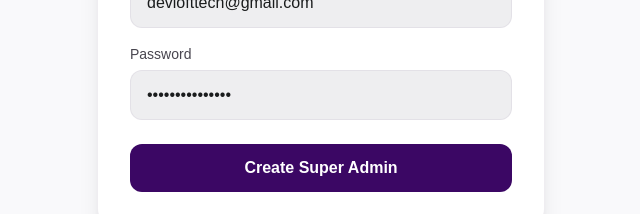
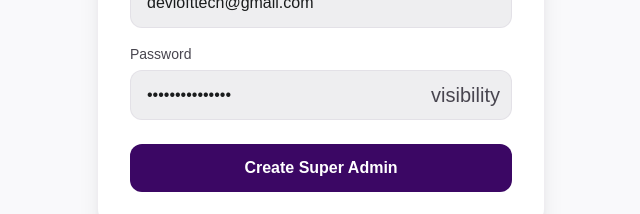
Before and after one commit to devlofttech-oss/demo-gym-erp, a React (Vite) app: page /setup-superadmin in a window 1280 px wide. Shown: the part 410-624 px from the top of the page, without its empty margins (319-959 px from the left). Built offline with nearby package versions, Linux system fonts and the light colour scheme; no server answers.

Commit message:
feat: add password visibility toggle to all password fields

```diff
--- a/src/pages/staff/StaffList.jsx
+++ b/src/pages/staff/StaffList.jsx
@@ -24,6 +24,7 @@ function StaffModal({ initial, onSave, onClose, gymId }) {
   const [createLogin, setCreateLogin] = useState(false);
   const [loginEmail, setLoginEmail] = useState(initial?.email || '');
   const [loginPassword, setLoginPassword] = useState('');
+  const [showLoginPassword, setShowLoginPassword] = useState(false);
   const [saving, setSaving] = useState(false);
 
   const handle = (e) => {
@@ -168,9 +169,15 @@ function StaffModal({ initial, onSave, onClose, gymId }) {
                   </div>
                   <div className="col-span-2 flex flex-col gap-1.5">
                     <label className="text-sm font-medium text-on-surface-variant">Password *</label>
-                    <input type="password" value={loginPassword} onChange={e => setLoginPassword(e.target.value)}
-                      placeholder="Min. 6 characters" required={createLogin} minLength={6}
-                      className="w-full px-4 py-2.5 bg-surface-container border border-outline-variant/30 rounded-lg text-on-surface outline-none focus:border-primary" />
+                    <div className="relative">
+                      <input type={showLoginPassword ? 'text' : 'password'} value={loginPassword} onChange={e => setLoginPassword(e.target.value)}
+                        placeholder="Min. 6 characters" required={createLogin} minLength={6}
+                        className="w-full px-4 py-2.5 pr-11 bg-surface-container border border-outline-variant/30 rounded-lg text-on-surface outline-none focus:border-primary" />
+                      <button type="button" onClick={() => setShowLoginPassword(v => !v)}
+                        className="absolute right-3 top-1/2 -translate-y-1/2 text-on-surface-variant hover:text-on-surface transition-colors" tabIndex={-1}>
+                        <span className="material-symbols-outlined text-[20px]">{showLoginPassword ? 'visibility_off' : 'visibility'}</span>
+                      </button>
+                    </div>
                   </div>
                 </div>
               )}
--- a/src/pages/super-admin/GymForm.jsx
+++ b/src/pages/super-admin/GymForm.jsx
@@ -52,6 +52,7 @@ export default function GymForm() {
   const [existingLogoUrl, setExistingLogoUrl] = useState('');
   const [saving, setSaving] = useState(false);
   const [loadingEdit, setLoadingEdit] = useState(isEdit);
+  const [showOwnerPassword, setShowOwnerPassword] = useState(false);
   const fileInputRef = useRef(null);
 
   useEffect(() => {
@@ -278,8 +279,14 @@ export default function GymForm() {
               </div>
               <div className="flex flex-col gap-1.5">
                 <label className={labelCls}>Password *</label>
-                <input type="password" name="ownerPassword" required minLength={6} value={form.ownerPassword}
-                  onChange={handle} placeholder="Min. 6 characters" className={inputCls} />
+                <div className="relative">
+                  <input type={showOwnerPassword ? 'text' : 'password'} name="ownerPassword" required minLength={6} value={form.ownerPassword}
+                    onChange={handle} placeholder="Min. 6 characters" className={`${inputCls} pr-11`} />
+                  <button type="button" onClick={() => setShowOwnerPassword(v => !v)}
+                    className="absolute right-3 top-1/2 -translate-y-1/2 text-on-surface-variant hover:text-on-surface transition-colors" tabIndex={-1}>
+                    <span className="material-symbols-outlined text-[20px]">{showOwnerPassword ? 'visibility_off' : 'visibility'}</span>
+                  </button>
+                </div>
               </div>
             </div>
           </div>
--- a/src/pages/super-admin/SetupSuperAdmin.jsx
+++ b/src/pages/super-admin/SetupSuperAdmin.jsx
@@ -8,6 +8,7 @@ import toast from 'react-hot-toast';
 export default function SetupSuperAdmin() {
   const navigate = useNavigate();
   const [form, setForm] = useState({ email: 'devlofttech@gmail.com', password: 'devlofttech@321', name: 'Super Admin' });
+  const [showPassword, setShowPassword] = useState(false);
   const [saving, setSaving] = useState(false);
 
   const handleSetup = async (e) => {
@@ -61,7 +62,13 @@ export default function SetupSuperAdmin() {
             </div>
             <div className="flex flex-col gap-1.5">
               <label className="text-sm font-medium text-on-surface-variant">Password</label>
-              <input type="password" required minLength={6} value={form.password} onChange={e => setForm(p => ({ ...p, password: e.target.value }))} className={inputCls} />
+              <div className="relative">
+                <input type={showPassword ? 'text' : 'password'} required minLength={6} value={form.password} onChange={e => setForm(p => ({ ...p, password: e.target.value }))} className={`${inputCls} pr-11`} />
+                <button type="button" onClick={() => setShowPassword(v => !v)}
+                  className="absolute right-3 top-1/2 -translate-y-1/2 text-on-surface-variant hover:text-on-surface transition-colors" tabIndex={-1}>
+                  <span className="material-symbols-outlined text-[20px]">{showPassword ? 'visibility_off' : 'visibility'}</span>
+                </button>
+              </div>
             </div>
             <button type="submit" disabled={saving}
               className="w-full bg-primary text-on-primary py-3 rounded-xl font-semibold hover:bg-primary/90 transition-colors flex items-center justify-center gap-2 disabled:opacity-70 mt-2">
```
